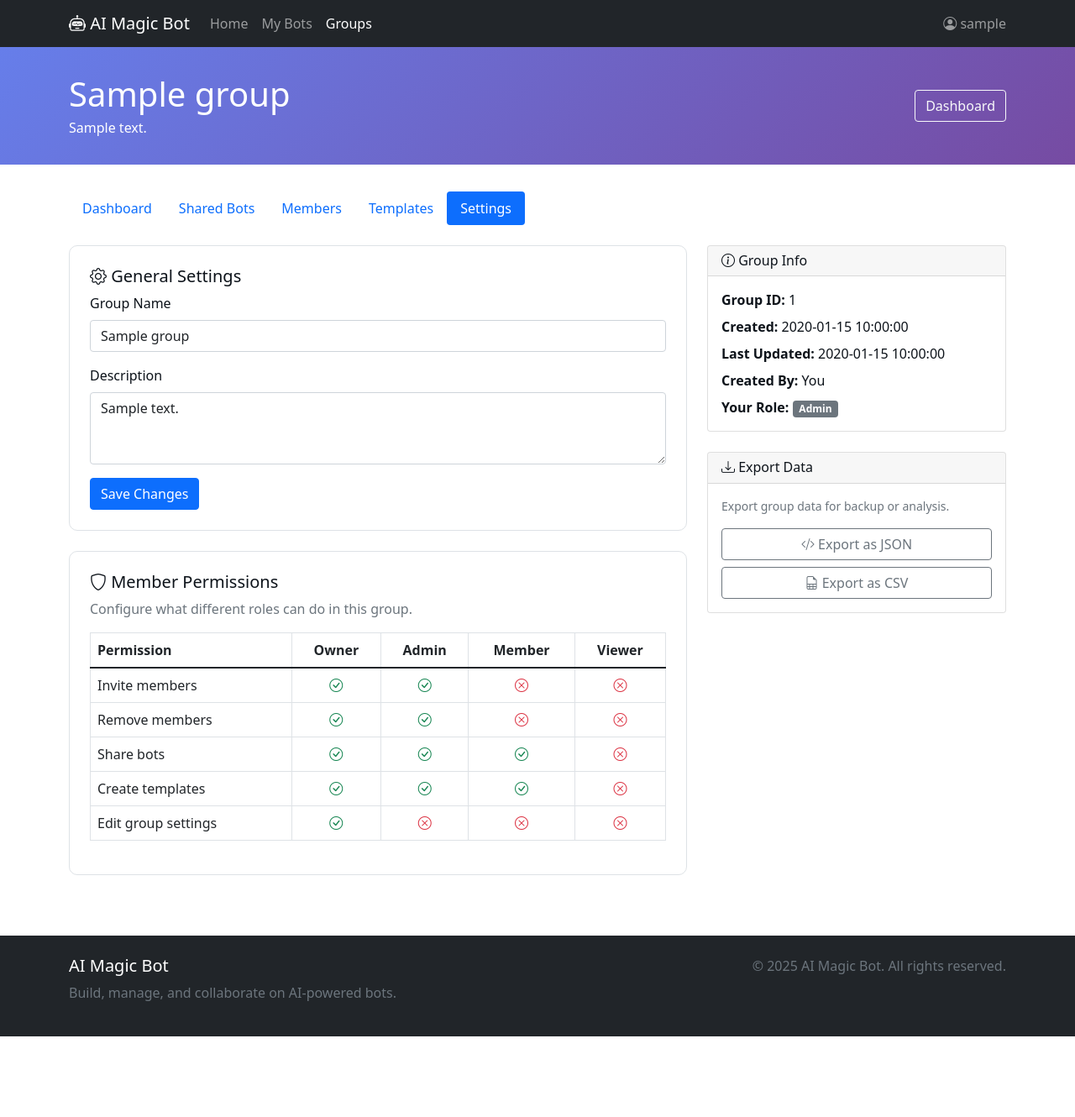
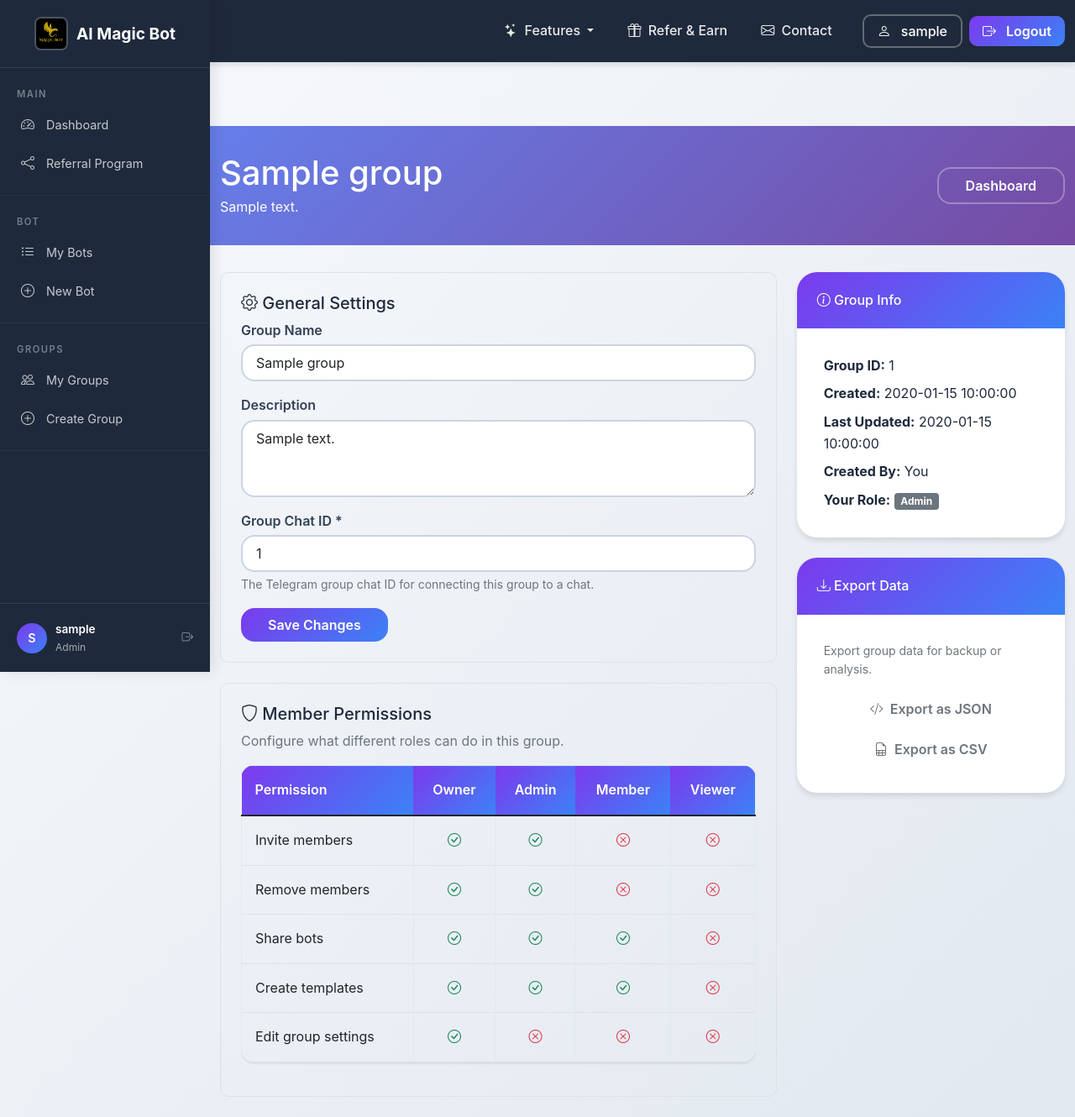
Before and after one commit to magicbotaiteam-blip/flask_auth_app, a Flask app: template templates/group_settings.html in a window 1280 px wide. Shown: the whole page at 84% size. Before the commit the page ends 1234 px from the top, so only its background shows below. Run offline with Flask 3, Linux system fonts and the light colour scheme; the template is opened without the code that fills it: most values are stand-ins (such as "Sample title", 1, 10 or a date in 2020); some libraries are stand-ins or nearby versions.

Commit message:
Add group_chat_id to create/settings pages, remove _magicAIbot suffix, add bot name validation, convert settings page to sidebar layout

```diff
--- a/app_complete_with_groups.py
+++ b/app_complete_with_groups.py
@@ -1601,10 +1601,10 @@ def save_bot():
         flash("Bot Name is required.")
         return redirect(url_for("register_bot"))
 
-    # Append _magicAIbot suffix if not already present
-    SUFFIX = '_magicAIbot'
-    if not form_data['name'].endswith(SUFFIX):
-        form_data['name'] = form_data['name'].strip() + SUFFIX
+    # Validate bot name ends with "bot" or "Bot"
+    if not form_data['name'].strip().lower().endswith('bot'):
+        flash('Bot name must end with "bot" or "Bot" (e.g., TetrisBot, tetris_bot).')
+        return redirect(url_for("register_bot", bot_id=bot_id) if bot_id else url_for("register_bot"))
 
 
     if not form_data['email']:
--- a/group_collaboration_ui.py
+++ b/group_collaboration_ui.py
@@ -336,6 +336,10 @@ def create_group_collaboration_ui(app):
                 flash("Group name is required.", "error")
                 return render_template("create_group.html", username=session.get("username"))
 
+            if not group_chat_id:
+                flash("Group Chat ID is required.", "error")
+                return render_template("create_group.html", username=session.get("username"))
+
             user_id = session["user_id"]
 
             # Check if group name already exists for this user
--- a/templates/create_group.html
+++ b/templates/create_group.html
@@ -128,10 +128,10 @@
                 </div>
 
                 <div class="mb-4">
-                    <label for="groupChatId" class="form-label">Group Chat ID</label>
+                    <label for="groupChatId" class="form-label">Group Chat ID *</label>
                     <input type="text" class="form-control" id="groupChatId" name="group_chat_id"
-                           placeholder="e.g., -1001234567890">
-                    <div class="form-text">Optional: The Telegram group chat ID for connecting this group to a chat.</div>
+                           placeholder="e.g., -1001234567890" required>
+                    <div class="form-text">The Telegram group chat ID for connecting this group to a chat.</div>
                 </div>
 
                 <div class="mb-4">
--- a/templates/group_settings.html
+++ b/templates/group_settings.html
@@ -5,38 +5,26 @@
     <meta name="viewport" content="width=device-width, initial-scale=1.0">
     <title>{{ group.name }} - Settings - AI Magic Bot</title>
     <link href="https://cdn.jsdelivr.net/npm/bootstrap@5.1.3/dist/css/bootstrap.min.css" rel="stylesheet">
+    <link rel="stylesheet" href="{{ url_for('static', filename='css/shared.css') }}">
     <link rel="stylesheet" href="https://cdn.jsdelivr.net/npm/bootstrap-icons@1.8.1/font/bootstrap-icons.css">
     <style>
         .group-header { background: linear-gradient(135deg, #667eea 0%, #764ba2 100%); color: white; padding: 2rem 0; margin-bottom: 2rem; }
         .settings-section { border: 1px solid #dee2e6; border-radius: 10px; padding: 1.5rem; margin-bottom: 1.5rem; }
         .danger-zone { border: 2px solid #dc3545; background: #fff5f5; }
-            body {
-
-                                color: #0d131a;
-                min-height: 100vh;
-            }
+        @media (max-width: 576px) {
+            .group-header { padding: 1.25rem 0; }
+            .group-header h1 { font-size: 1.4rem; }
+            .group-header .d-flex { flex-direction: column; gap: 10px; }
+            .settings-section { padding: 1rem; }
+            .container { padding-left: 10px; padding-right: 10px; }
+        }
     </style>
 </head>
-<body>
-    <nav class="navbar navbar-expand-lg navbar-dark bg-dark">
-        <div class="container">
-            <a class="navbar-brand" href="/"><i class="bi bi-robot"></i> AI Magic Bot</a>
-            <div class="collapse navbar-collapse">
-                <ul class="navbar-nav me-auto">
-                    <li class="nav-item"><a class="nav-link" href="/">Home</a></li>
-                    <li class="nav-item">{% if role == "admin" %}
-                        <a class="nav-link" href="/admin/bots">Bots</a>
-                    {% else %}
-                        <a class="nav-link" href="/my-bots">My Bots</a>
-                    {% endif %}</li>
-                    <li class="nav-item"><a class="nav-link active" href="/groups">Groups</a></li>
-                </ul>
-                {% if username %}
-                <span class="navbar-text"><i class="bi bi-person-circle"></i> {{ username }}</span>
-                {% endif %}
-            </div>
-        </div>
-    </nav>
+<body class="sidebar-layout">
+    {% with active_page='groups' %}
+    {% include '_sidebar.html' %}
+    {% endwith %}
+<div class="sidebar-content">
 
     <div class="group-header">
         <div class="container">
@@ -52,15 +40,7 @@
         </div>
     </div>
 
-    <div class="container mb-4">
-        <nav class="nav nav-pills">
-            <a class="nav-link" href="/groups/{{ group.id }}">Dashboard</a>
-            <a class="nav-link" href="/groups/{{ group.id }}/bots">Shared Bots</a>
-            <a class="nav-link" href="/groups/{{ group.id }}/members">Members</a>
-            <a class="nav-link" href="/groups/{{ group.id }}/templates">Templates</a>
-            <a class="nav-link active" href="/groups/{{ group.id }}/settings">Settings</a>
-        </nav>
-    </div>
+
 
     <div class="container">
         <div class="row">
@@ -77,20 +57,26 @@
                             <label class="form-label">Description</label>
                             <textarea class="form-control" name="description" rows="3">{{ group.description or "" }}</textarea>
                         </div>
+                        <div class="mb-3">
+                            <label class="form-label">Group Chat ID *</label>
+                            <input type="text" class="form-control" name="group_chat_id"
+                                   value="{{ group.group_chat_id or '' }}" placeholder="e.g., -1001234567890" required>
+                            <div class="form-text">The Telegram group chat ID for connecting this group to a chat.</div>
+                        </div>
 
-                        {% if group_settings %}
+                        {% if settings %}
                         <div class="mb-3">
                             <label class="form-label">Group Settings</label>
                             <div class="form-check">
                                 <input class="form-check-input" type="checkbox" name="allow_public_invites" id="allowPublicInvites"
-                                    {% if group_settings.get('allow_public_invites', false) %}checked{% endif %}>
+                                    {% if settings.get('allow_public_invites', false) %}checked{% endif %}>
                                 <label class="form-check-label" for="allowPublicInvites">
                                     Allow public invitations (anyone with link can join)
                                 </label>
                             </div>
                             <div class="form-check">
                                 <input class="form-check-input" type="checkbox" name="bot_sharing" id="botSharing"
-                                    {% if group_settings.get('bot_sharing', true) %}checked{% endif %}>
+                                    {% if settings.get('bot_sharing', true) %}checked{% endif %}>
                                 <label class="form-check-label" for="botSharing">
                                     Allow bot sharing within group
                                 </label>
@@ -229,20 +215,6 @@
         </div>
     </div>
 
-    <footer class="bg-dark text-white py-4 mt-5">
-        <div class="container">
-            <div class="row">
-                <div class="col-md-6">
-                    <h5>AI Magic Bot</h5>
-                    <p class="text-muted">Build, manage, and collaborate on AI-powered bots.</p>
-                </div>
-                <div class="col-md-6 text-end">
-                    <p class="text-muted mb-0">&copy; 2025 AI Magic Bot. All rights reserved.</p>
-                </div>
-            </div>
-        </div>
-    </footer>
-
     <script src="https://cdn.jsdelivr.net/npm/bootstrap@5.1.3/dist/js/bootstrap.bundle.min.js"></script>
     <script>
         function transferOwnership() {
@@ -256,7 +228,7 @@
         }
 
         function deleteGroup() {
-            if (confirm('⚠️ WARNING: This will permanently delete the group and all associated data (bots, members, invitations, activity logs).\n\nThis action CANNOT be undone.\n\nAre you absolutely sure you want to delete this group?')) {
+            if (confirm('WARNING: This will permanently delete the group and all associated data (bots, members, invitations, activity logs).\n\nThis action CANNOT be undone.\n\nAre you absolutely sure you want to delete this group?')) {
                 const form = document.createElement('form');
                 form.method = 'POST';
                 form.action = '{{ url_for("delete_group", group_id=group.id) }}';
@@ -269,5 +241,7 @@
             alert('Export group data as ' + format.toUpperCase() + ' functionality would be implemented here');
         }
     </script>
+</div>
+<!-- end .sidebar-content -->
 </body>
 </html>
```
Also changed, not shown: group_collaboration_ui_part2.py (+6 -2 lines), templates/register_bot_new.html (+17 -12 lines), users.db.
